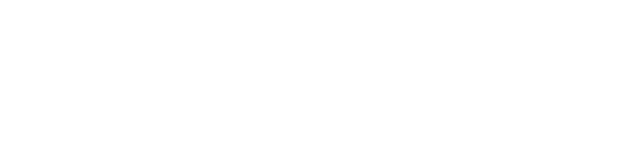
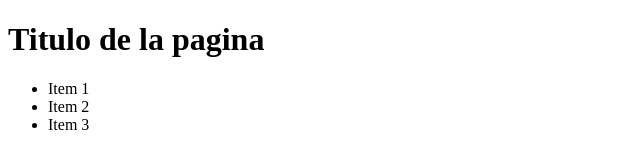
Before and after one commit to AnitaMartinez/clase-git-promo-y, a plain HTML site: page index.html in a window 1280 px wide. Shown: the whole page, without its empty margins (0-640 px from the left). Drawn offline with Linux system fonts and the light colour scheme.

Commit message:
Structure html header

```diff
--- a/index.html
+++ b/index.html
@@ -5,5 +5,16 @@
     <meta name="viewport" content="width=device-width, initial-scale=1.0" />
     <title>Document</title>
   </head>
-  <body></body>
+  <body>
+    <header>
+      <h1>Titulo de la pagina</h1>
+      <nav>
+        <ul>
+          <li>Item 1</li>
+          <li>Item 2</li>
+          <li>Item 3</li>
+        </ul>
+      </nav>
+    </header>
+  </body>
 </html>
```
